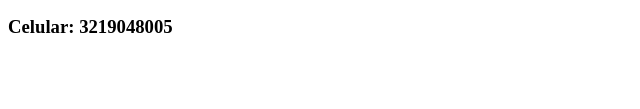
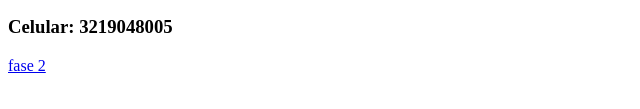
Before and after one commit to YedyR/DSW-YesidCastiblanco, a plain HTML site: page index.html in a window 1280 px wide. Shown: the part 275-384 px from the top of the page, 0-640 px from the left. Drawn offline with Linux system fonts and the light colour scheme.

Commit message:
Cuarta Actualizacion
Se agrega correctamente el enlace

```diff
--- a/index.html
+++ b/index.html
@@ -14,6 +14,6 @@
     <h2>Contacto</h2>
     <h3>Correo: yesidruiz3005@gmail.com</h3>
     <h3>Celular: 3219048005</h3>
-    <a href="fase2/desing.html"></a>
+    <a href="fase2/desing.html">fase 2</a>
 </body>
 </html>
```
